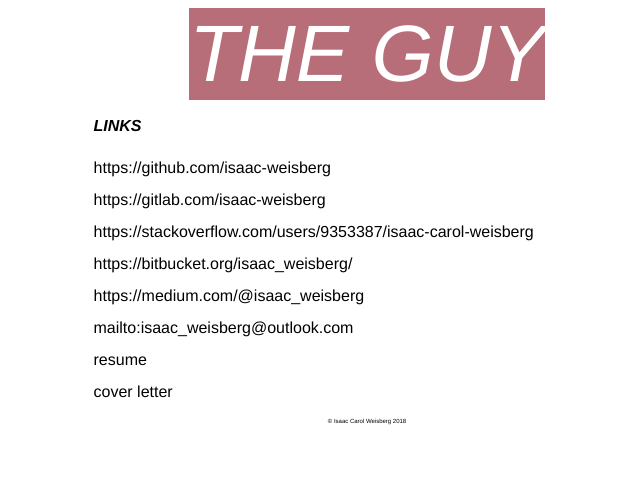
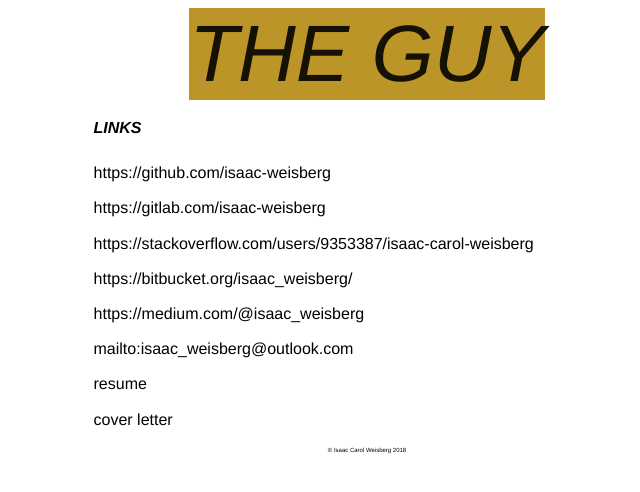
Before and after one commit to isaac-weisberg/me-websight, a plain HTML site: page index.html in a window 1280 px wide. In both pictures the pointer is over the element 639 px from the left and 54 px from the top of the page. Shown: the whole page, without its empty margins (273-913 px from the left). Drawn offline with Linux system fonts and the light colour scheme.

Commit message:
Fill in an alternative theme called Ceylon Yellow

```diff
--- a/styles.css
+++ b/styles.css
@@ -16,15 +16,15 @@
 }
 .logo {
     cursor: pointer;
-    background: #FF819C;
+    background: #D5AE41;
     color: black;
     max-width: 600px;
     transition: background 0.5s, color 0.5s;
     transition-timing-function: ease-in-out;
 }
 .logo:hover {
-    color: #FFFFFF;
-    background: #b76e79;
+    color: #151105;
+    background: #bc9529;
 }
 .logoTitle {
     text-align: justify;
@@ -37,7 +37,7 @@
     font-weight: bold;
 }
 .links {
-    line-height: 2.0em;
+    line-height: 2.2em;
 }
 a {
     color: black;
@@ -59,8 +59,7 @@
     color: black;
     word-wrap: break-word;
     text-decoration: underline;
-    background: #b76e79;
-    color: #FFFFFF;
+    background: #D5AE41;
 }
 a:active {
     color: black;
```
